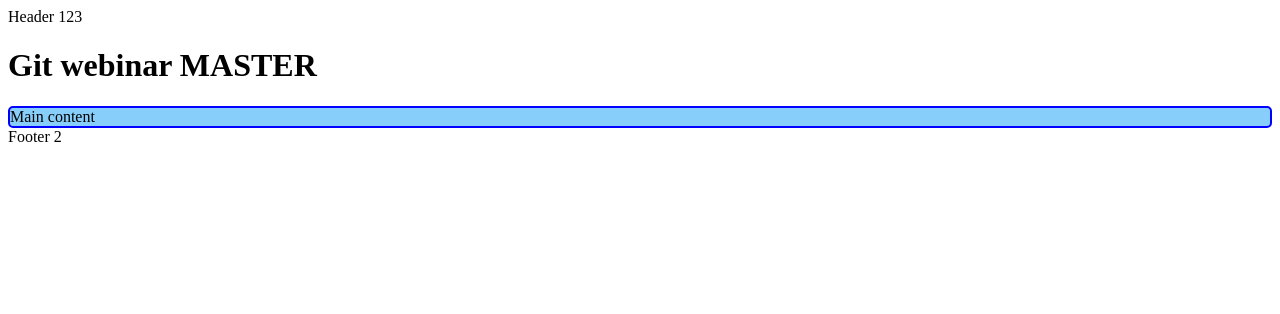
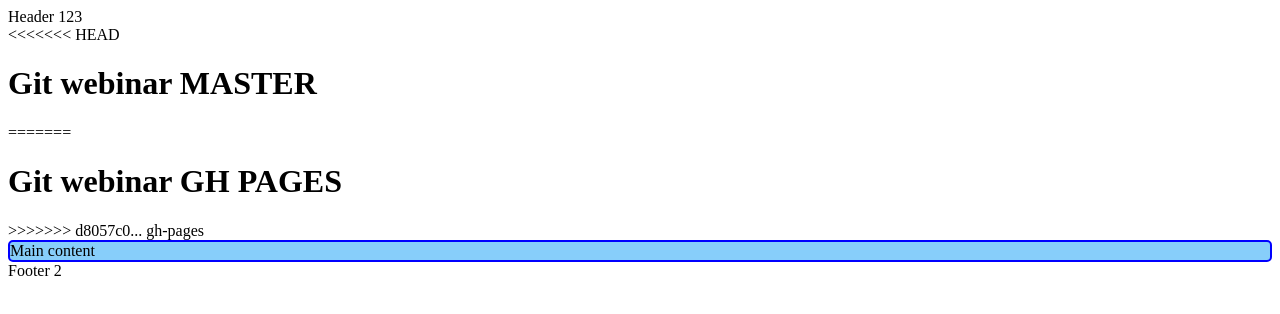
Before and after one commit to mpone/git-webinar, a plain HTML site: page index.html in a window 1280 px wide. Drawn offline with Linux system fonts and the light colour scheme.

Commit message:
gh-pages

```diff
--- a/index.html
+++ b/index.html
@@ -17,7 +17,11 @@
 		Header 123
 	</header>
 	<main>
+<<<<<<< HEAD
 		<h1>Git webinar MASTER</h1>
+=======
+		<h1>Git webinar GH PAGES</h1>
+>>>>>>> d8057c0... gh-pages
 
 		<section>
 			Main content
```
